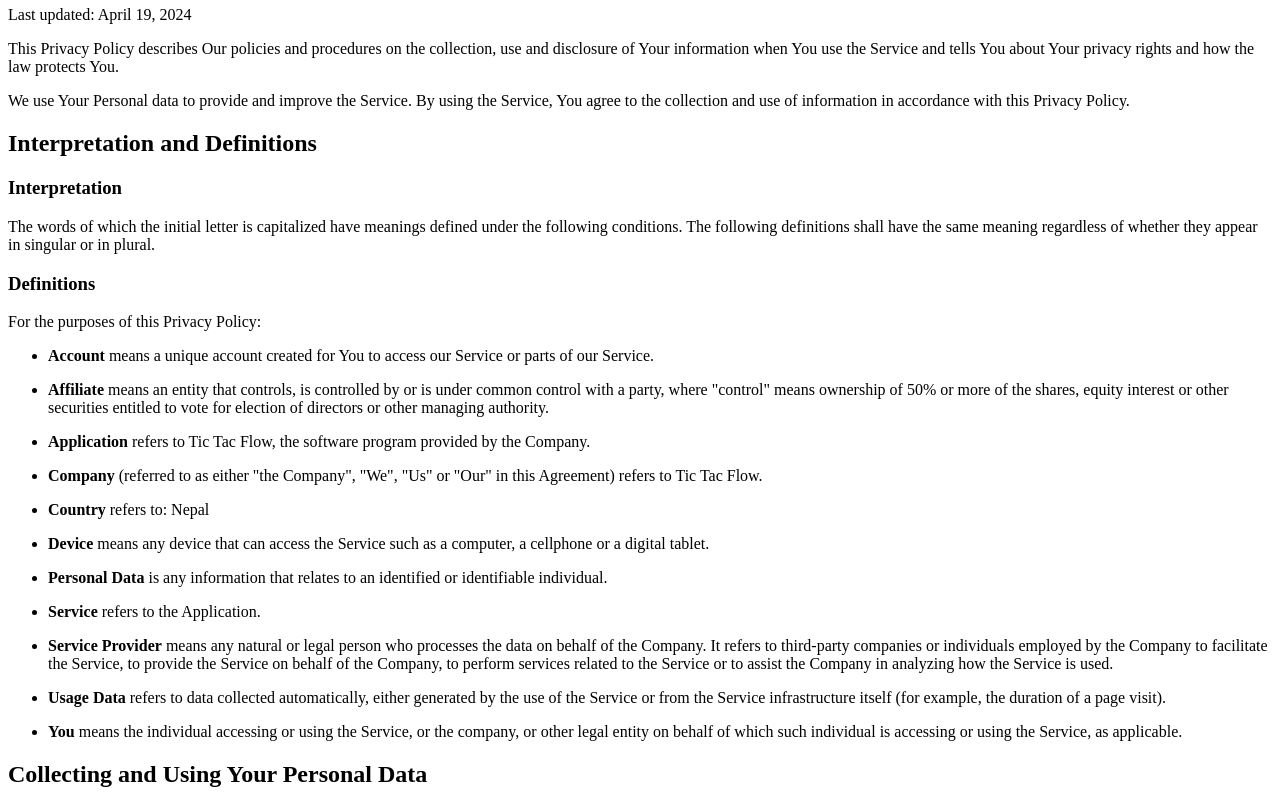
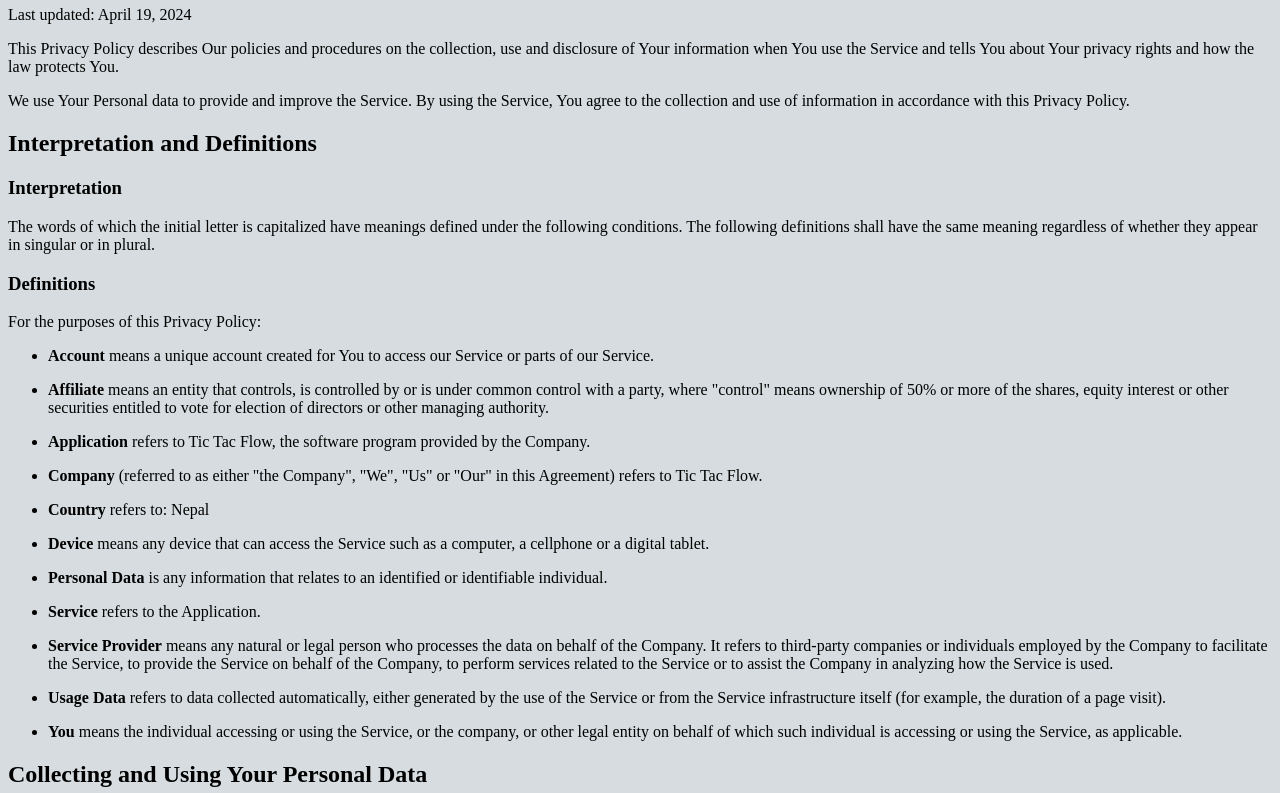
Before and after one commit to RajuDangol45/PrivacyPolicy, a plain HTML site: page index.html in a window 1280 px wide. Shown: the part 60-853 px from the top of the page. Drawn offline with Linux system fonts and the light colour scheme.

Commit message:
Update index.html
Add background to page

```diff
--- a/index.html
+++ b/index.html
@@ -1,4 +1,9 @@
 <html lang="en"><head>
+  <style>
+body {
+  background-color: #d6dcdf;
+}
+</style>
   <title>Privacy Policy for Tic Tac Flow</title>
   </head>
   <body>
```
